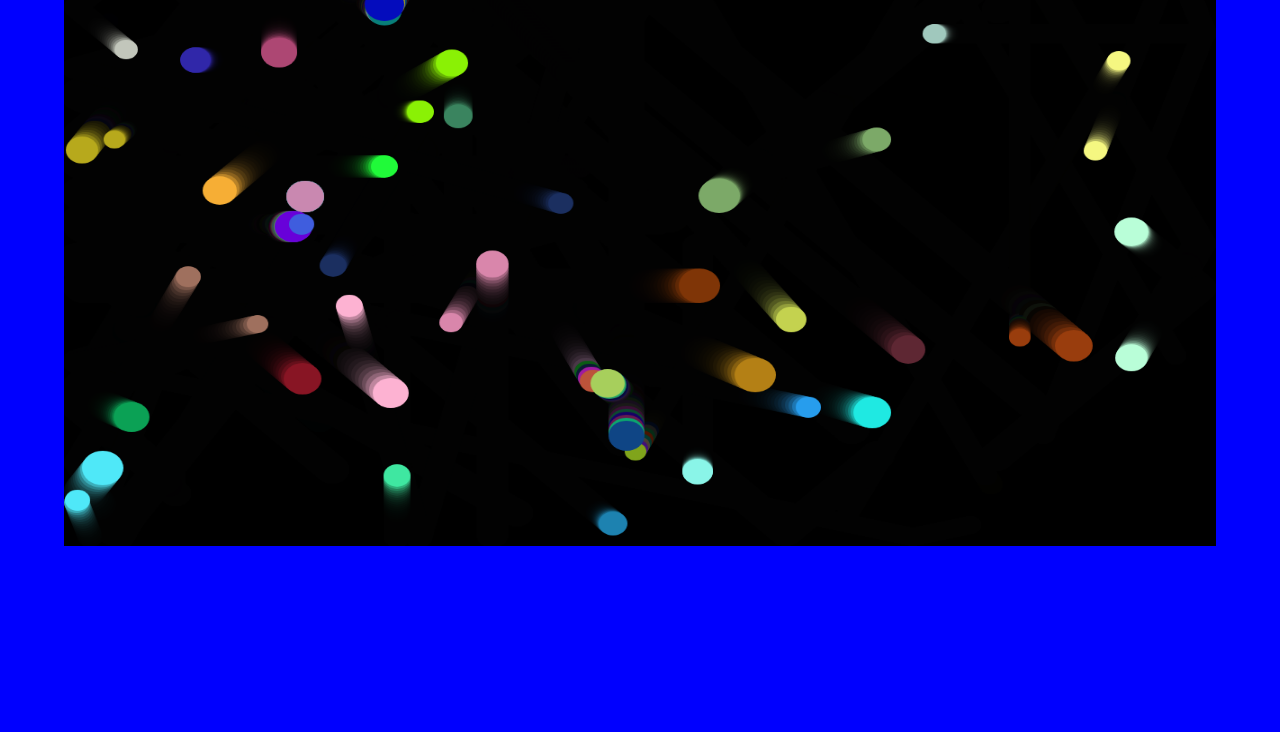
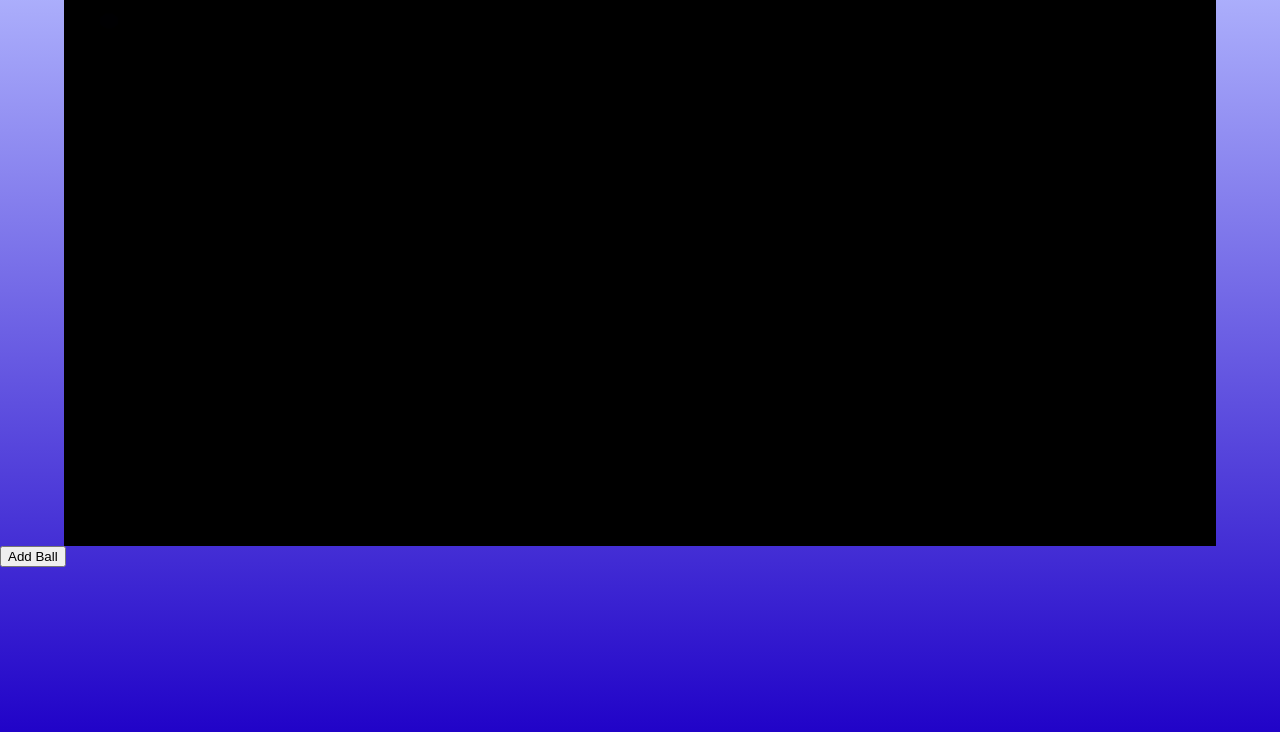
Before and after one commit to Gullebulle/BouncingBalls, a plain HTML site: page index.html in a window 1280 px wide. Shown: the part 54-786 px from the top of the page. Drawn offline with Linux system fonts and the light colour scheme.

Commit message:
Add Ball update

```diff
--- a/index.html
+++ b/index.html
@@ -9,7 +9,7 @@
   <body>
     <h1>Mo Bounce</h1>
     <canvas></canvas>
-
+    <button onclick="addBall()">Add Ball</button>
     <script src="main.js"></script>
   </body>
 </html>
--- a/main.js
+++ b/main.js
@@ -13,6 +13,19 @@ function random(min, max) {
   return num;
 }
 
+let ballsQuantity = 0;
+function addBall(){
+  if (ballsQuantity >= 0){
+    ballsQuantity ++;
+    for (let i = 0; i < balls.length; i++) {
+      balls[i].draw();
+      balls[i].update();
+    }
+  }
+  else{
+    console.log("Wtf");
+  }
+}
 function Ball(x, y, velX, velY, color, size) {
     this.x = x;
     this.y = y;
@@ -72,22 +85,6 @@ function Ball(x, y, velX, velY, color, size) {
 
   let balls = [];
 
-while (balls.length < 50) {
-  let size = random(12,24);
-  let ball = new Ball(
-    // ball position always drawn at least one ball width
-    // away from the edge of the canvas, to avoid drawing errors
-    random(0 + size,width - size),
-    random(0 + size,height - size),
-    random(-4,1),
-    random(-4,1),
-    'rgb(' + random(0,255) + ',' + random(0,255) + ',' + random(0,255) +')',
-    size
-  );
-
-  balls.push(ball);
-}
-
 function loop() {
   ctx.fillStyle = 'rgba(0, 0, 0, 0.25)';
   ctx.fillRect(0, 0, width, height);
@@ -99,6 +96,21 @@ function loop() {
   }
 
   requestAnimationFrame(loop);
+  while (balls.length < ballsQuantity) {
+    let size = random(12,24);
+    let ball = new Ball(
+      // ball position always drawn at least one ball width
+      // away from the edge of the canvas, to avoid drawing errors
+      random(0 + size,width - size),
+      random(0 + size,height - size),
+      random(-4,1),
+      random(-4,1),
+      'rgb(' + random(0,255) + ',' + random(0,255) + ',' + random(0,255) +')',
+      size
+    );
+
+    balls.push(ball);
+  }
 }
 
 loop();
--- a/style.css
+++ b/style.css
@@ -25,7 +25,7 @@ html, body {
   }
 
   body{
-    background-color: blue;
+    background-image: repeating-linear-gradient(rgb(181, 186, 255), rgb(30, 0, 199));
   }
   canvas{
     height: 75%;
```
